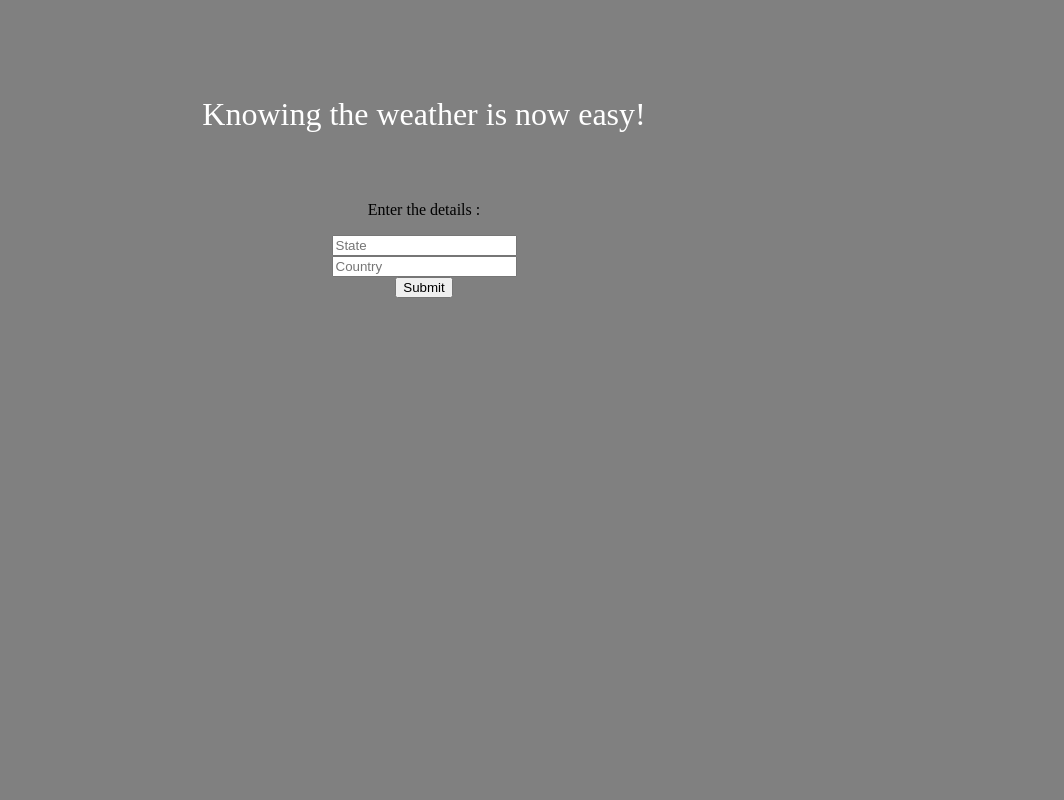
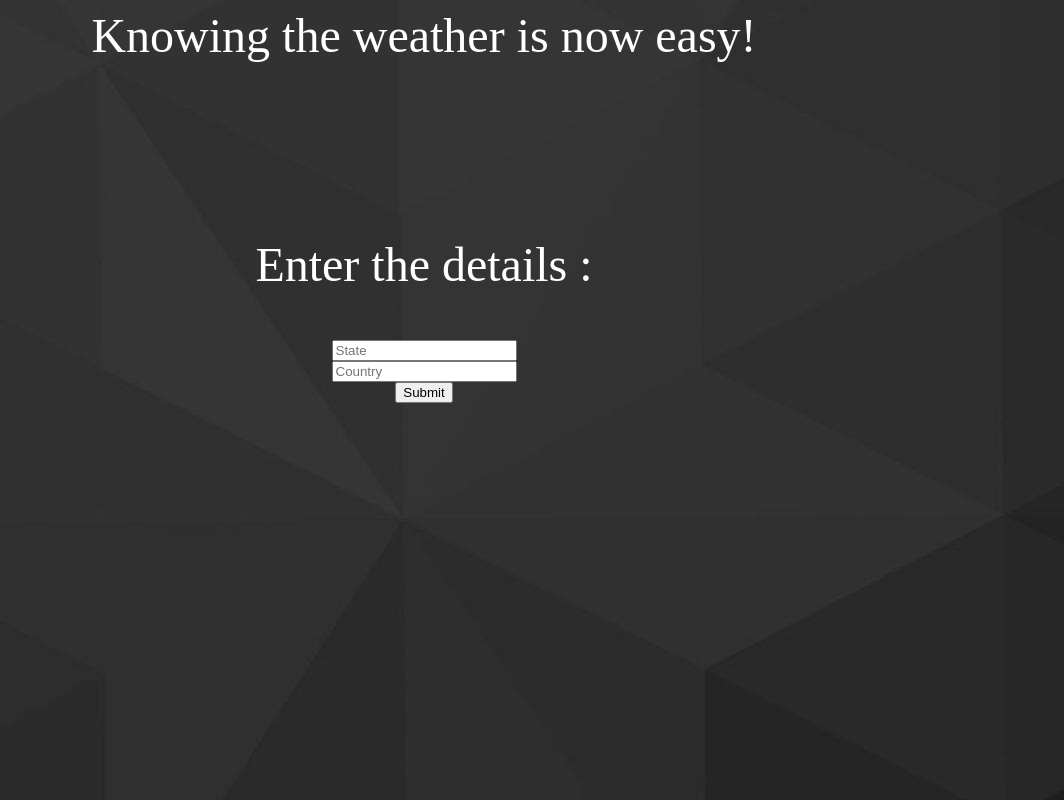
Before and after one commit to mystic-force/Trihacker, a plain HTML site: page Index.html in a window 1280 px wide. Shown: the whole page, without its empty margins (216-1280 px from the left). Drawn offline with nearby package versions, Linux system fonts and the light colour scheme.

Commit message:
Update index.html

```diff
--- a/Index.html
+++ b/Index.html
@@ -3,13 +3,15 @@
 	<title>
 		Know the weather | Home
 	</title>
+  <link rel="stylesheet" type="text/css" href="style.css">
 </head>
-<body bgcolor="grey">
-<p><br><br><br><br><center><font color="white" size="6">Knowing the weather is now easy!</font></center></p>
+<body bgcolor="grey" background="bg.jpg">
+<p><center><font color="white" size="200%">Knowing the weather is now easy!</center></p>
 <br><br>
 <p><center> Enter the details : </p>
+<form>
   <div id="UserArea">
-            <div id="stateWrapper">
+            <div id="stateWrapper" >
                 <input type="text" id="cityInput" placeholder="State"/>
             </div>
             <div id="countryWrapper">
@@ -28,9 +30,9 @@
   src="https://code.jquery.com/jquery-3.2.1.min.js"
   integrity="sha256-hwg4gsxgFZhOsEEamdOYGBf13FyQuiTwlAQgxVSNgt4="
   crossorigin="anonymous"></script>
-        <script type="text/javascript" src="Index1.js"></script>
+        <script type="text/javascript" src="index1.js"></script>
   </font>
+  </font>
+  </form>
 </body>
 </html>
-</body>
-</html>
```
